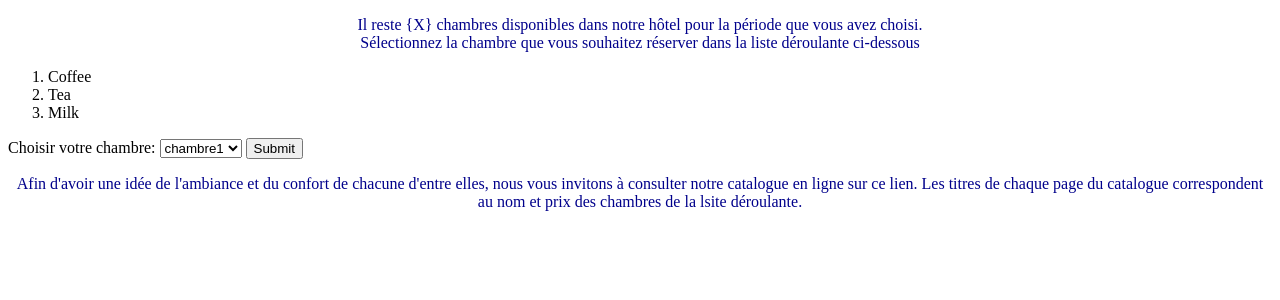
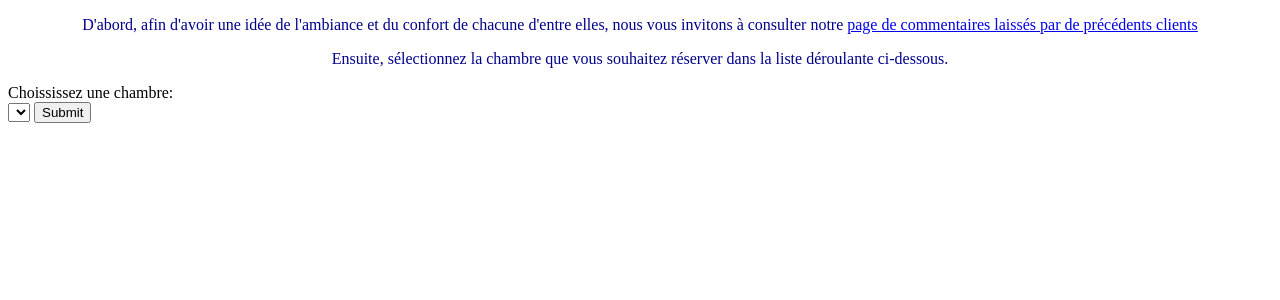
Before and after one commit to habsinn/hotelapp, a Python web app: template templates/reservez-votre-chambre.html in a window 1280 px wide. Shown: the top 300 px of the page. Run offline with Jinja, Linux system fonts and the light colour scheme; the template is opened without the code that fills it, so the values that code supplies are empty.

Commit message:
travail sur template liste_commentaires.html et app.py

```diff
--- a/templates/reservez-votre-chambre.html
+++ b/templates/reservez-votre-chambre.html
@@ -7,30 +7,24 @@
 </head>
 
 <body>
-	<p class="center"> Il reste {X} chambres disponibles dans notre hôtel pour la période que vous avez choisi. <br>
-	Sélectionnez la chambre que vous souhaitez réserver dans la liste déroulante ci-dessous</p>
+	<p class="center"> D'abord, afin d'avoir une idée de l'ambiance et du confort de chacune d'entre elles,
+	nous vous invitons à consulter notre <a href="{{url_for('liste_commentaires')}}">  page de commentaires laissés par de précédents clients </a> </p>
 
-      <!---Liste des chambres utilisateurs déjà existantes dans la BDD Postgres --->
-	 <ol>
-	  <li>Coffee</li>
-	  <li>Tea</li>
-	  <li>Milk</li>
-	</ol>
+	<p class="center"> Ensuite, sélectionnez la chambre que vous souhaitez réserver dans la liste déroulante ci-dessous.</p>
 
-      <!---Liste déroulante des chambres utilisateurs déjà existants dans la BDD --->
-	<form action="{{url_for('reservation_enregistree')}}" method="POST">
-	  <label for="chambres">Choisir votre chambre:</label>
-	  <select id="chambre" name="chambre">
-	    <option value="chambre1">chambre1</option>
-	    <option value="chambre2">chambre2</option>
-	    <option value="chambre3">chambre3</option>
-	  </select>
-	  <input type="submit">
+	<!--- Liste déroulante des chambres utilisateurs déjà existantes dans la BDD Postgres --->
+      	<form action="{{url_for('reservation_enregistree')}}" method="POST">
+		<label for="chambre">Choississez une chambre: </label><br>
+		<select id="chambres" name="chambre">
+		{% if listechambre %}
+			{% for element in listechambre %}
+			<option value="{{element[0]}}">{{element[0]}}</option>
+			{% endfor %}
+		{% endif %}
+		</select>
+		<input type="submit">
 	</form>
 
-	<p class="center">Afin d'avoir une idée de l'ambiance et du confort de chacune d'entre elles,
-	nous vous invitons à consulter notre catalogue en ligne sur ce lien.
-	Les titres de chaque page du catalogue correspondent au nom et prix des chambres de la lsite déroulante.</p>
 </body>
 
 </html>
```
Also changed, not shown: app.py (+16 -12 lines), templates/dates-de-reservation.html (+3 -10 lines), templates/liste_commentaires.html (+20 -17 lines), 1 other file.
